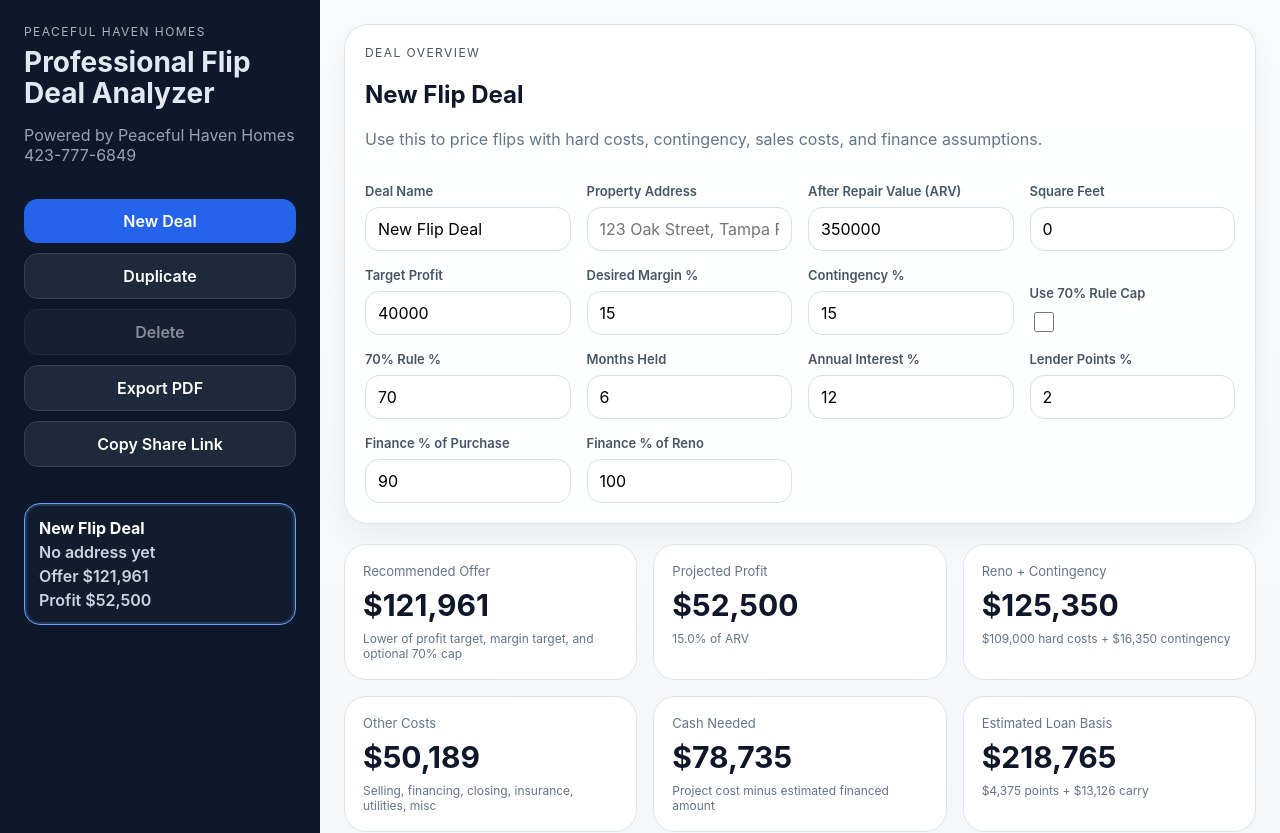
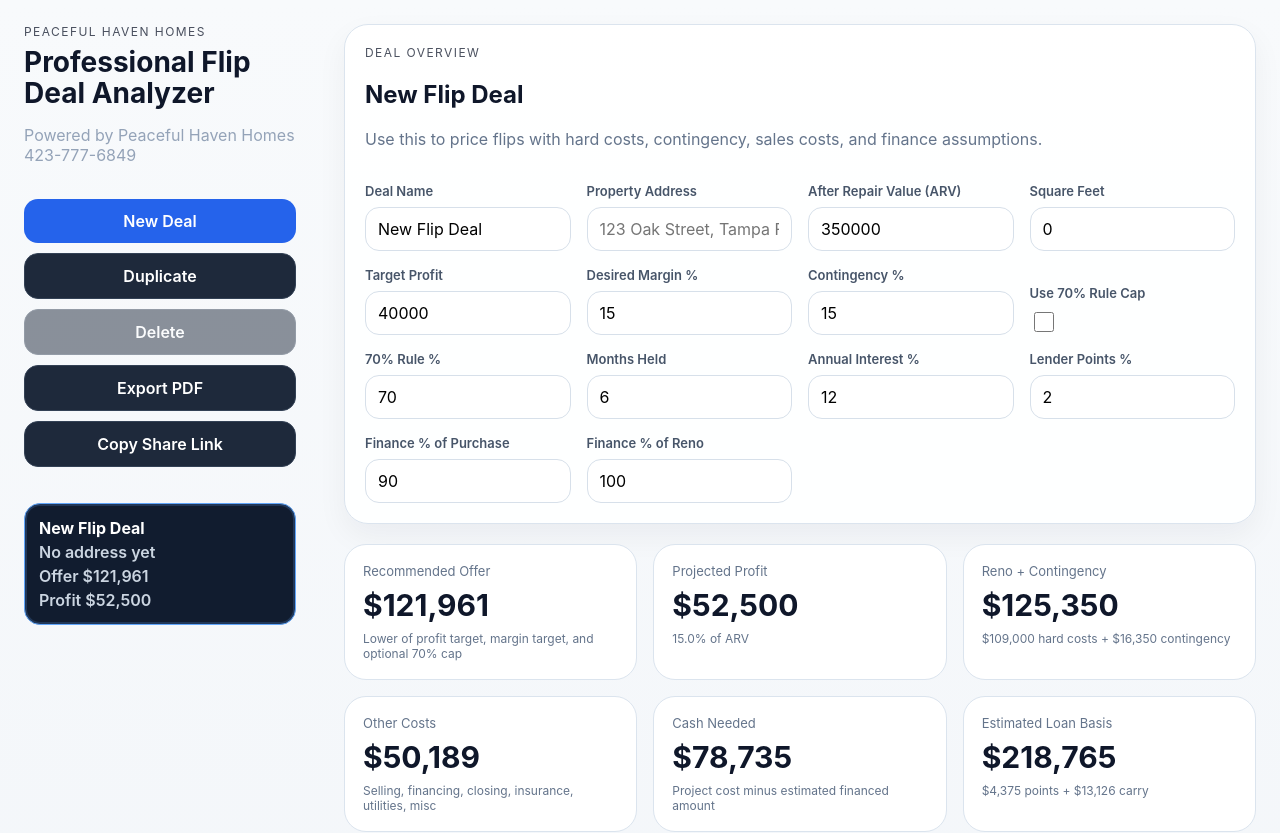
Before and after one commit to etavukcu/Flip-Deal-Analyzer, a React (Vite) app: page / in a window 1280 px wide. Shown: the top 833 px of the page. Built offline with nearby package versions, Linux system fonts and the light colour scheme.

Commit message:
Update styles.css

```diff
--- a/src/styles.css
+++ b/src/styles.css
@@ -15,7 +15,7 @@ button, input, select, textarea { font: inherit; }
 button { cursor: pointer; }
 .app-shell { display: grid; grid-template-columns: 320px 1fr; min-height: 100vh; }
 .sidebar {
-  background: #0f172a;
+  background: var(--phh-primary)
   color: #e2e8f0;
   padding: 24px;
   display: flex;
```
